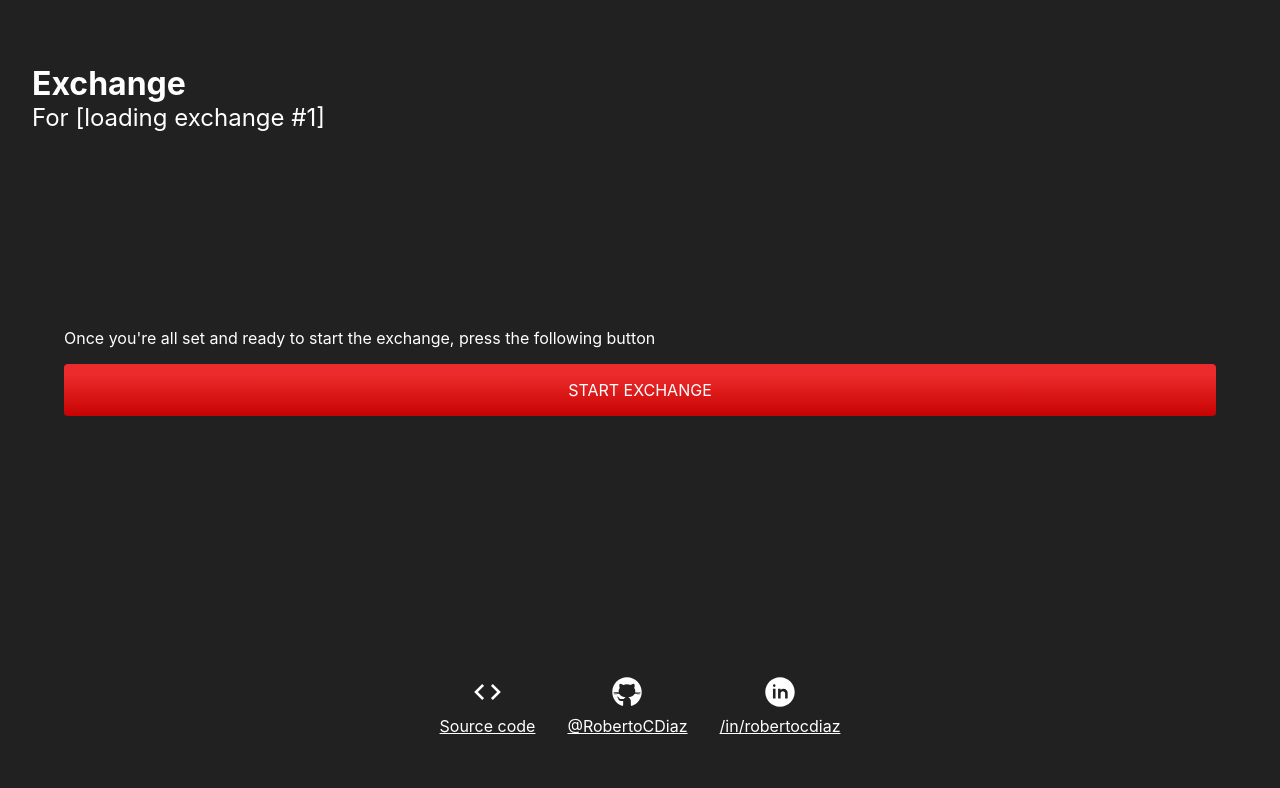
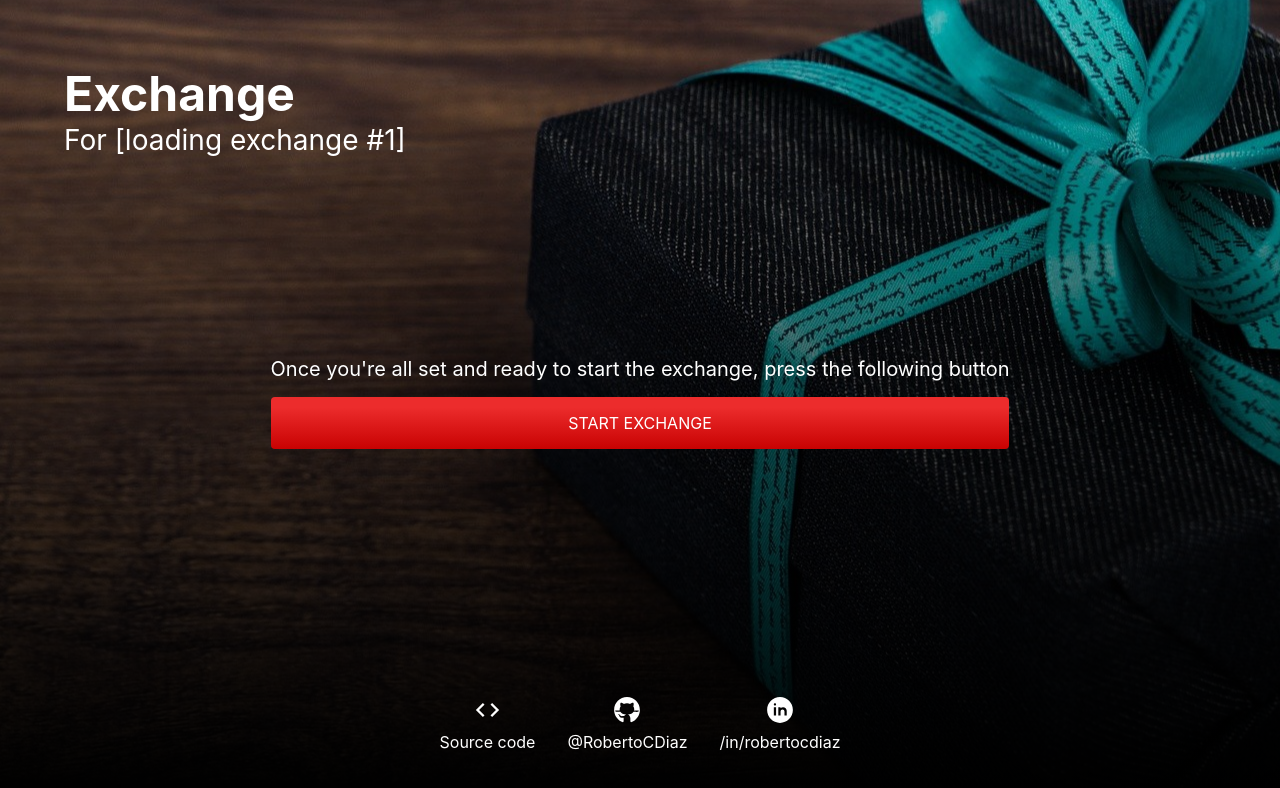
Before and after one commit to RobertoCDiaz/secret-santa-web3, a Next.js app in the folder app/: page /exchange/1 in a window 1280 px wide. Shown: the top 788 px of the page. Built offline with nearby package versions, Linux system fonts and the light colour scheme.

Commit message:
`exchange` page is now responsive
Also, there a temporal API endpoint was created to return a set of fake test datawhile the Solidity part of the project is developed.

```diff
--- a/app/components/PairShowcase.tsx
+++ b/app/components/PairShowcase.tsx
@@ -85,6 +85,9 @@ type Pair = {
         }
     }
 
+    if (list.length === 0)
+        return null;
+
     return <div className={styles.pairShowcase}>
         { !completed && <div className={styles.content}>
             <p className={styles.name}>{ currentPair.from }</p>
--- a/app/components/ResponsiveFooter.tsx
+++ b/app/components/ResponsiveFooter.tsx
@@ -8,18 +8,18 @@ export const ResponsiveFooter = () => {
       </Head>
       <h2>Links</h2>
       <div className={styles.content}>
-        <div className={styles.link}>
+        <a className={styles.link} href="https://github.com/RobertoCDiaz/secret-santa-web3">
           <i className="material-icons">code</i>
-          <a href="https://github.com/RobertoCDiaz/secret-santa-web3">Source code</a>
-        </div>
-        <div className={styles.link}>
+          <p>Source code</p>
+        </a>
+        <a className={styles.link} href="https://github.com/RobertoCDiaz/">
           <img src="/icons/github.svg" alt="github icon" />
-          <a href="https://github.com/RobertoCDiaz/">@RobertoCDiaz</a>
-        </div>
-        <div className={styles.link}>
+          <p>@RobertoCDiaz</p>
+        </a>
+        <a className={styles.link} href="https://linkedin.com/in/robertocdiaz">
           <img src="/icons/linkedin.svg" alt="linkedin icon" />
-          <a href="https://linkedin.com/in/robertocdiaz">/in/robertocdiaz</a>
-        </div>
+          <p>/in/robertocdiaz</p>
+        </a>
       </div>
     </div>;
 }
--- /dev/null
+++ b/app/hooks/useFetch.tsx
@@ -0,0 +1,30 @@
+import { useEffect, useState } from "react";
+
+const useFetch = (url: string, dependencyArray: any[] = []) => {
+    const [data, setData] = useState<string[]>([]);
+    const [loading, setLoading] = useState<boolean>(true);
+    const [error, setError] = useState<any>(null);
+
+    useEffect(() => {
+        fetch(url, { method: 'get' })
+            .then(res => {
+                if (!res.ok) {
+                    throw Error("Unknown error!");
+                }
+
+                return res.json();
+            })
+            .then(res => {
+                setData(res);
+                setLoading(false);
+            })
+            .catch(error => {
+                setError(error);
+                setLoading(false);
+            });
+    }, dependencyArray);
+
+    return { data, loading, error };
+}
+
+export default useFetch;
--- a/app/pages/api/hello.js
+++ /dev/null
@@ -1,5 +0,0 @@
-// Next.js API route support: https://nextjs.org/docs/api-routes/introduction
-
-export default function handler(req, res) {
-  res.status(200).json({ name: 'John Doe' })
-}
--- /dev/null
+++ b/app/pages/api/test-data.tsx
@@ -0,0 +1,10 @@
+export default function handler(req, res) {
+    res.status(200).json([
+        'Roberto',
+        'Carlos',
+        'Díaz',
+        'Sánchez',
+        'Robert',
+        'Carl',
+    ]);
+}
--- a/app/pages/exchange/[exchangeId].tsx
+++ b/app/pages/exchange/[exchangeId].tsx
@@ -3,11 +3,10 @@ import Head from "next/head";
 import styles from "../../styles/ExchangePage.module.scss";
 import { ResponsiveFooter } from "../../components/ResponsiveFooter";
 import { AppButton } from "../../components/AppButton";
-import { createRef, MutableRefObject, useRef, useState } from "react";
+import { MutableRefObject, useRef, useState } from "react";
 import PairShowcase from "../../components/PairShowcase";
 import PreviousPairs from "../../components/PreviousPairs";
-import Link from "next/link";
-import { runInThisContext } from "vm";
+import useFetch from "../../hooks/useFetch";
 
 export default function ExchangePage() {
     const router = useRouter();
@@ -25,12 +24,7 @@ export default function ExchangePage() {
      * List of the exchange already sorted by giving order.
      */
     // TODO: Get this list from the blockchain.
-    const [shuffledList, setShuffledList] = useState<string[]>([
-        'Roberto',
-        'Carlos',
-        'Díaz',
-        'Sánchez',
-    ]);
+    const { data: namesList, loading } = useFetch('http://localhost:3000/api/test-data');
 
     /**
      * Reference to the PreviousPairs component.
@@ -69,6 +63,10 @@ export default function ExchangePage() {
             previousPairsComponent.current.addItem(pair);
         }
 
+        if (loading) {
+            return null;
+        }
+
         return <div className={styles.exchangeScreen}>
             <div className={styles.col}>
                 <div className={styles.info}>
@@ -79,7 +77,7 @@ export default function ExchangePage() {
                         Just click on the Next Pair button so we can show you whose turn it is to give their present, and who will receive it!
                     </p>
                 </div>
-                <PairShowcase list={shuffledList} onNextClicked={handleOnNextPairClicked} />
+                <PairShowcase list={namesList} onNextClicked={handleOnNextPairClicked} />
             </div>
             <div className={styles.col}>
                 <PreviousPairs ref={previousPairsComponent} />
--- a/app/styles/ExchangePage.module.scss
+++ b/app/styles/ExchangePage.module.scss
@@ -6,18 +6,35 @@
     background-color: $primary-bg-color;
     color: $primary-text-color;
 
+    @include isLarge {
+        background: linear-gradient(rgba(black, 0.2), black), url('/landing.jpg') right;
+    }
+
+
     .content {
         flex-grow: 1;
         @include flex($gapSize: 4em);
         padding: 4em 2em;
 
+        @include isLarge {
+            padding: 4em;
+        }
+
         > .header {
             > h1 {
                 font-size: 2rem;
+
+                @include isLarge {
+                    font-size: 3rem;
+                }
             }
 
             > .info {
-                font-size: 1.5rem
+                font-size: 1.5rem;
+
+                @include isLarge {
+                    font-size: 1.75rem;
+                }
             }
         }
 
@@ -26,10 +43,26 @@
             flex-grow: 1;
             justify-content: center;
             padding: 2em;
+
+            @include isLarge {
+                margin: auto;
+
+                > p {
+                    font-size: 1.25rem;
+                }
+            }
         }
 
         > .exchangeScreen {
             @include flex($gapSize: 2em);
+
+            @include isLarge {
+                display: grid;
+                grid-template-columns: 1fr 1fr;
+                column-gap: 8em;
+                align-items: center;
+                flex-grow: 1;
+            }
 
             > .col {
                 @include flex($gapSize: 2em);
--- a/app/styles/ResponsiveFooter.module.scss
+++ b/app/styles/ResponsiveFooter.module.scss
@@ -13,7 +13,7 @@
 
     @include isLarge {
         background-color: transparent;
-        padding: 4em 8em;
+        padding: 3em 0;
 
         > h2 {
             display: none;
@@ -36,6 +36,7 @@
             column-gap: .5em;
             align-items: center;
             flex-direction: row;
+            cursor: pointer;
 
             @include isLarge {
                 flex-direction: column;
@@ -49,7 +50,7 @@
                 font-size: $size;
 
                 @include isLarge {
-                    $size: 2rem;
+                    $size: 1.75rem;
 
                     width: $size;
                     font-size: $size;
```
